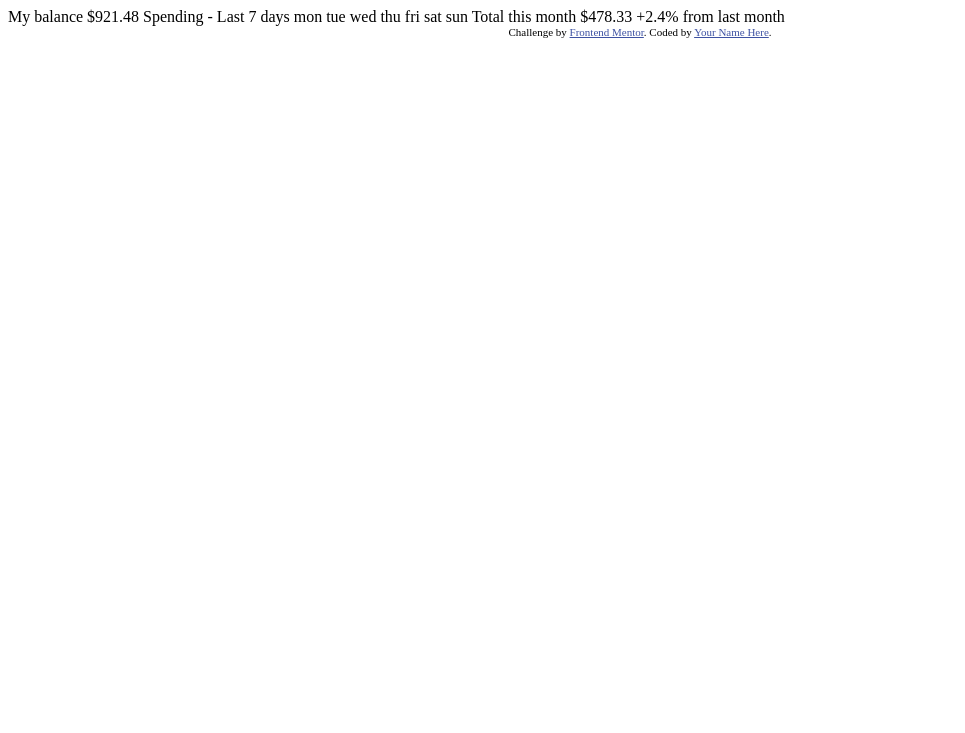
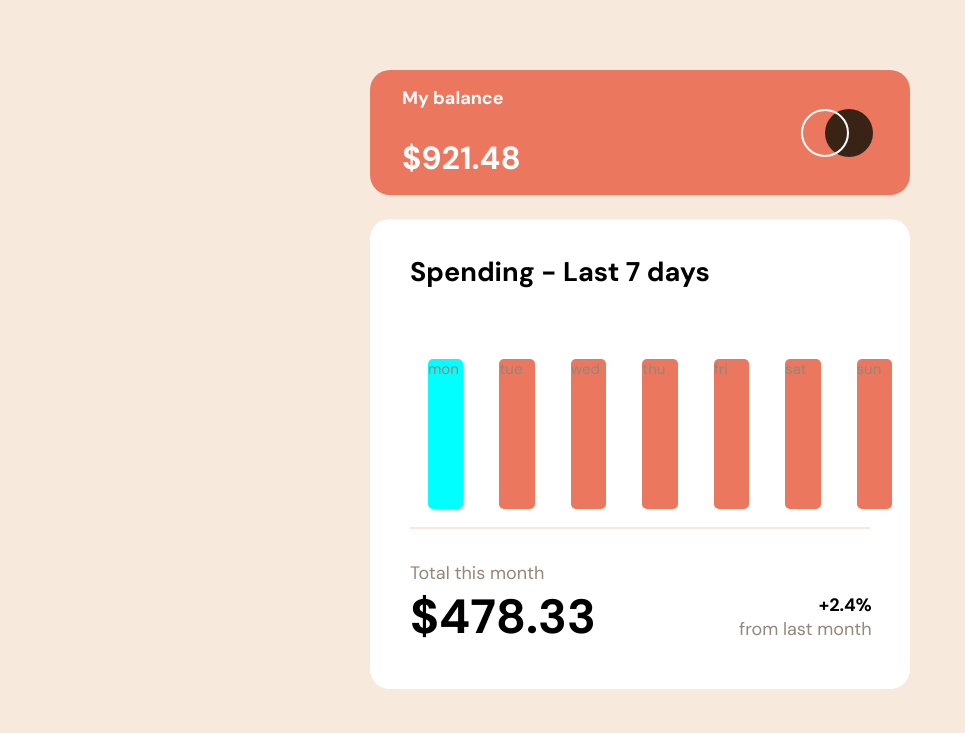
Before and after one commit to thihnezzy/expenses-chart-component, a plain HTML site: page index.html in a window 1280 px wide. Shown: the whole page, without its empty margins (0-965 px from the left). Drawn offline with Linux system fonts and the light colour scheme.

Commit message:
#2 - upload layout chart

```diff
--- /dev/null
+++ b/css/style.css
@@ -0,0 +1,152 @@
+@import url('https://fonts.googleapis.com/css2?family=DM+Sans:wght@400;700&display=swap');
+:root{
+    --white: #fff;
+    --primary-soft-red: hsl(10,79%,65%);
+    --primary-soft-red-hover: 	hsl(10, 100%, 76%);
+    --primary-cyan: hsl(186,34%,60%);
+    --primary-cyan-hover: hsl(186, 49%, 80%);
+    --neutral-dark-brown: hsl(25,47%,15%);
+    --neutral-medium-brown: hsl(28,10%,53%);
+    --neutral-cream: hsl(27,66%,92%);
+    --neutral-very-pale-orange: hsl(33,100%,98%);
+    --body-font-size: 18px;
+    --small-font-size: 15px;
+    --header-font-size: 32px;
+    --font-weight-m: 700;
+    --font-weight-s: 400;
+}
+
+body{
+    padding: 0;
+    margin: 0;
+    display: flex;
+    align-items: center;
+    justify-content: center;
+    height: 100vh;
+    font-family: 'DM Sans', sans-serif;
+    font-size: var(--body-font-size);
+    font-weight: var(--font-weight-m);
+    background-color: var(--neutral-cream);
+}
+
+small {
+    font-size: var(--body-font-size);
+    font-weight: var(--font-weight-s);
+    color: var(--neutral-medium-brown);
+}
+
+small.day{
+    font-size: var(--small-font-size);
+}
+
+.my-balance{
+    font-size: var(--header-font-size);
+}
+
+.container{
+    display: flex;
+    background-color: var(--neutral-cream);
+    flex-direction: column;
+    width: 540px;
+    height: 660px;
+    /* border: 1px solid black; */
+}
+.container-balance-header{
+    display: flex;
+    background-color: var(--primary-soft-red);
+    border-radius: 20px;
+    -webkit-border-radius: 20px;
+    -moz-border-radius: 20px;
+    -ms-border-radius: 20px;
+    -o-border-radius: 20px;
+    color: var(--white);
+    height: 125px;
+    align-items: center;
+    margin-bottom: 24px;
+}
+.balance-header-left{
+    margin-left: 32px;
+    margin-top: 27px;
+}
+.balance-header-right{
+    display: flex;
+    justify-content: center;
+    align-items: center;
+    padding-left: 280px;
+}
+
+.container-balance-content{
+    border-radius: 20px;
+    background-color: var(--white);
+    padding-left: 40px;
+    padding-top: 32px;
+    -webkit-border-radius: 20px;
+    -moz-border-radius: 20px;
+    -ms-border-radius: 20px;
+    -o-border-radius: 20px;
+}
+
+.spending-title{
+    line-height: 42px;
+    margin: 0px 0px 66px auto;
+}
+
+ul {
+    display: flex;
+    padding: 0;
+}
+
+/* li:first-child{
+    margin: 0;
+} */
+
+li{
+    display: flex;
+    flex-direction: column;
+    width: 50px;
+    height: 150px;
+    border-radius: 5px;
+    background-color: var(--primary-soft-red);
+    -webkit-border-radius: 5px;
+    -moz-border-radius: 5px;
+    -ms-border-radius: 5px;
+    -o-border-radius: 5px;
+    margin: 0 18px;
+}
+
+
+.day-spending:first-child{
+    background-color: aqua;
+}
+
+.border-top{
+    border-top: 2px solid var(--neutral-cream);
+    width: 460px;
+    margin-right: 40px;
+    margin-bottom: 32px;
+}
+
+.wrapper{
+    display: flex;
+    margin-bottom: 41px;
+}
+
+.total-month{
+    font-size: 48px;
+}
+
+.col{
+    display: flex;
+    flex-direction: column;
+}
+.col.right{
+    display: flex;
+    /* justify-content: flex-end; */
+    align-items: flex-end;
+    padding-top: 32px;
+    padding-left: 143px;
+}
+
+h1.total-month{
+    margin: 0;
+}
--- a/index.html
+++ b/index.html
@@ -5,39 +5,68 @@
   <meta name="viewport" content="width=device-width, initial-scale=1.0"> <!-- displays site properly based on user's device -->
 
   <link rel="icon" type="image/png" sizes="32x32" href="./images/favicon-32x32.png">
-
+  <link rel="stylesheet" href="css/style.css">
   <title>Frontend Mentor | Expenses chart component</title>
-
-  <!-- Feel free to remove these styles or customise in your own stylesheet 👍 -->
-  <style>
-    .attribution { font-size: 11px; text-align: center; }
-    .attribution a { color: hsl(228, 45%, 44%); }
-  </style>
 </head>
 <body>
-
-  My balance
-  $921.48
-
-  Spending - Last 7 days
-
-  mon
-  tue
-  wed
-  thu
-  fri
-  sat
-  sun
-
-  Total this month
-  $478.33
-
-  +2.4%
-  from last month
-
-  <div class="attribution">
-    Challenge by <a href="https://www.frontendmentor.io?ref=challenge" target="_blank">Frontend Mentor</a>.
-    Coded by <a href="#">Your Name Here</a>.
-  </div>
+<main class="container">
+  <section class="container-balance-header">
+    <div class="balance-header-left">
+      <div class="my-balance-title">My balance</div>
+      <h2 class="my-balance">$921.48</h2>
+    </div>
+    <div class="balance-header-right">
+      <svg width="72" height="48" viewBox="0 0 72 48" xmlns="http://www.w3.org/2000/svg"><g fill="none" fill-rule="evenodd"><circle fill="#382314" cx="48" cy="24" r="24"/><circle stroke="#FFF" stroke-width="2" cx="24" cy="24" r="23"/></g></svg>
+    </div>
+  </section>
+  <section class="container-balance-content">
+    <h1 class="spending-title">Spending - Last 7 days</h1>
+    <ul class="spending-chart">
+      <li class="day-spending">
+        <div class="data" value=""></div>
+        <small class="day">mon</small>
+      </li>
+      <li class="day-spending">
+        <div class="data" value=""></div>
+        <small class="day">tue</small>
+      </li>
+      <li class="day-spending">
+        <div class="data" value=""></div>
+        <small class="day">wed</small>
+      </li>
+      <li class="day-spending">
+        <div class="data" value=""></div>
+        <small class="day">thu</small>
+      </li>
+      <li class="day-spending">
+        <div class="data" value=""></div>
+        <small class="day">fri</small>
+      </li>
+      <li class="day-spending">
+        <div class="data" value=""></div>
+        <small class="day">sat</small>
+      </li>
+      <li class="day-spending">
+        <div class="data" value=""></div>
+        <small class="day">sun</small>
+      </li>
+    </ul>
+    <div class="spending-footer">
+      <div class="border-top"></div>
+      <div class="wrapper">
+        <div class="col left">
+          <small>Total this month</small>
+          <h1 class="total-month">$478.33</h1>
+        </div>
+        <div class="col right">
+          <span class="rate">+2.4%</span>
+          <small>from last month</small>
+        </div>
+      </div>
+    </div>
+  </section>
+</main>
+<script type="text/javascript" src="data.json"></script>
+<script type="text/javascript" src="js/app.js"></script>
 </body>
 </html>
--- /dev/null
+++ b/js/app.js
@@ -0,0 +1,15 @@
+
+
+const getData = async () =>{
+    try {
+        const res = await fetch('./data.json');
+        const data = await res.json();
+        return data;
+    } catch (error) {
+        console.error(error);
+    }
+}
+const data = getData();
+data.then((res)=>{
+    console.log(res);
+});
```
